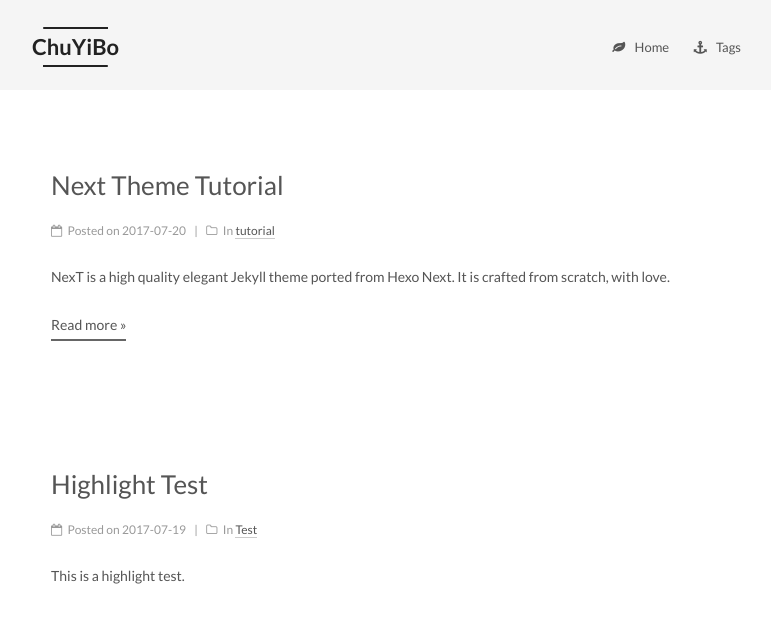
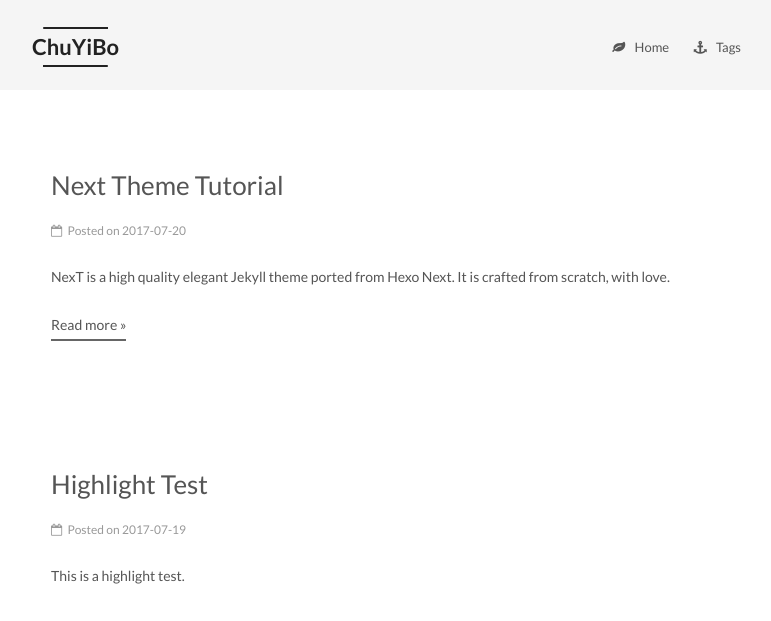
Before and after one commit to chuyibo/chuyibo.github.io, a Jekyll site: the page built from index.html, in a window 1280 px wide. Shown: the top 621 px of the page, without its empty margins (239-1010 px from the left). Built offline with Jekyll 4.4.1, drawn with Linux system fonts in a browser that asks for light colours; emoji names are drawn with the system emoji font; the list of posts is cut into pages by our own code; some of the changed text lies outside the part shown.

Commit message:
2020/12/28

```diff
--- a/_config.yml
+++ b/_config.yml
@@ -139,7 +139,7 @@ menu_icons:
   home: leaf
   about: user
   categories: th
-  schedule: calendar-check-o
+  schedule: calendar
   tags: anchor
   archives: archive
   sitemap: sitemap
--- a/_includes/_macro/post.html
+++ b/_includes/_macro/post.html
@@ -87,7 +87,7 @@
             {% endif %}
           </span>
 
-          {% if post.categories and post.categories.size > 0 and site.post_meta.categories %}
+          <!--{% if post.categories and post.categories.size > 0 and site.post_meta.categories %}
             <span class="post-category" >
             {% if site.post_meta.created_at or site.post_meta.updated_at %}
               <span class="post-meta-divider">|</span>
@@ -112,7 +112,7 @@
                 {% endif %}
               {% endfor %}
             </span>
-          {% endif %}
+          {% endif %}-->
 
           {% if post.comments %}
             {% if site.duoshuo_shortname or site.duoshuo and site.duoshuo.shortname %}
```
